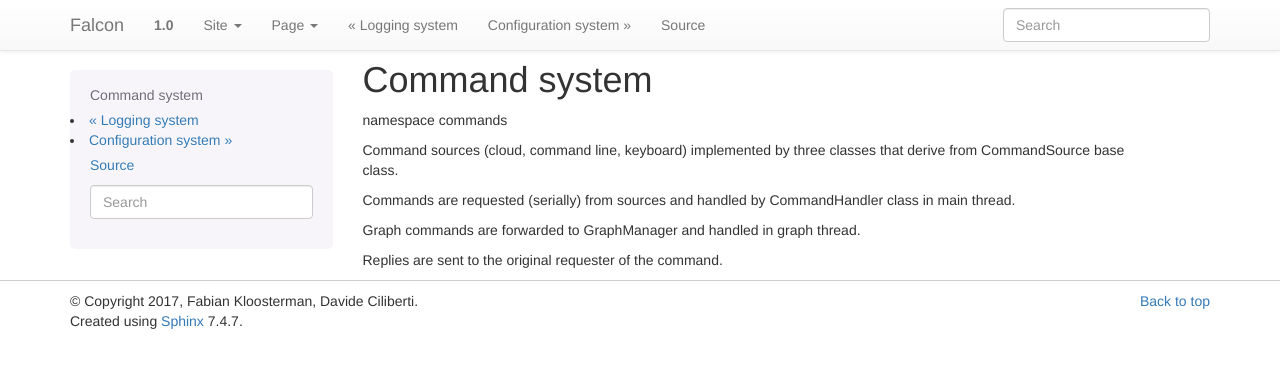
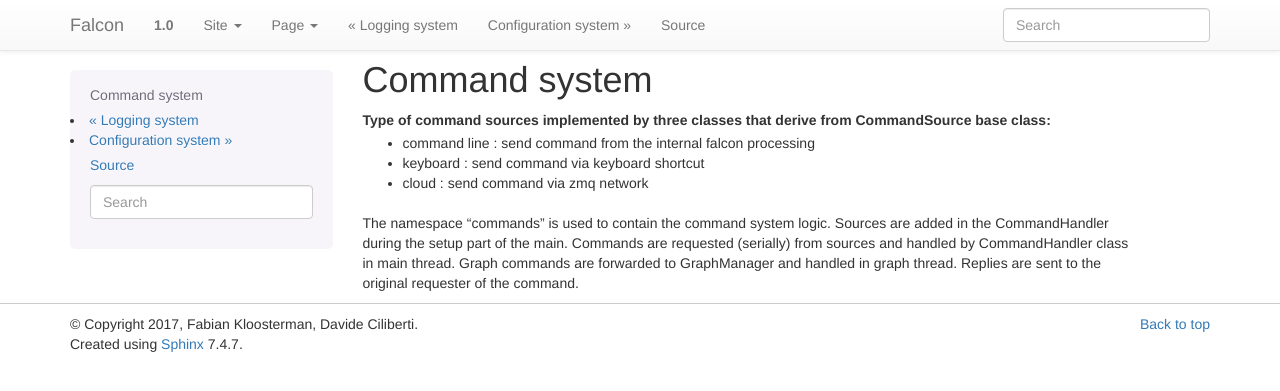
Before and after one commit to benfgit/falcon-core-linux, a Sphinx documentation site: the page built from docs/internals/command_system.rst, in a window 1280 px wide. Shown: the top 391 px of the page. Built offline with Sphinx 7.4.7, drawn with Linux system fonts in a browser that asks for light colours.

Commit message:
update the doc

```diff
--- a/docs/internals/command_system.rst
+++ b/docs/internals/command_system.rst
@@ -1,14 +1,13 @@
 Command system
 ==============
 
-namespace commands
+Type of command sources implemented by three classes that derive from CommandSource base class:
+ - command line : send command from the internal falcon processing
+ - keyboard : send command via keyboard shortcut
+ - cloud : send command via zmq network
 
-Command sources (cloud, command line, keyboard) implemented by three classes
-that derive from CommandSource base class.
-
-Commands are requested (serially) from sources and handled by CommandHandler
-class in main thread.
-
+The namespace "commands" is used to contain the command system logic. Sources are added in the CommandHandler during the
+setup part of the main.
+Commands are requested (serially) from sources and handled by CommandHandler class in main thread.
 Graph commands are forwarded to GraphManager and handled in graph thread.
-
 Replies are sent to the original requester of the command.
--- a/docs/manual/usage.rst
+++ b/docs/manual/usage.rst
@@ -50,3 +50,4 @@ Falcon-client gui
 .................
 
 The graph is also controllable from a (remote) client. See this section for more details : :ref:`generic_client`
+Commands are send from the client via zmq communication. See :ref:`zmq_command`
```
Also changed, not shown: docs/ui/interaction.rst (+10 -6 lines).
